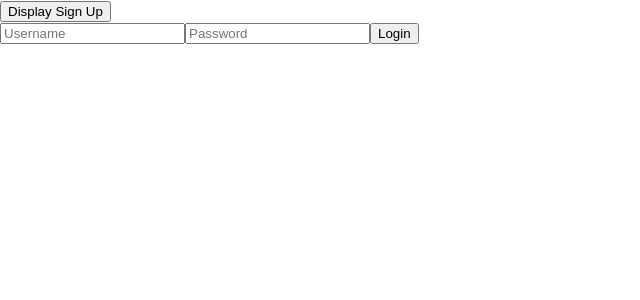
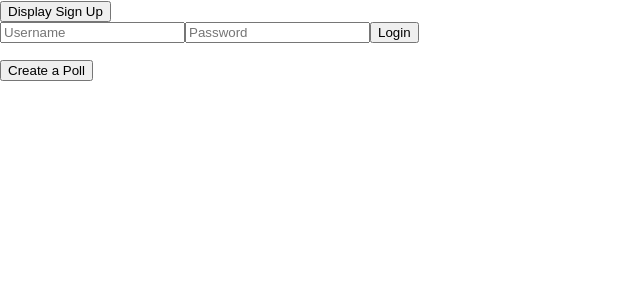
Before and after one commit to DrewButzel/Poll-Site, a React (Create React App) app in the folder my-react-app/: page / in a window 1280 px wide. Shown: the top 300 px of the page, without its empty margins (0-640 px from the left). Built offline with nearby package versions, Linux system fonts and the light colour scheme.

Commit message:
front end poll create

```diff
--- a/my-react-app/src/App.js
+++ b/my-react-app/src/App.js
@@ -3,11 +3,14 @@ import React, { useState } from 'react';
 import axios from 'axios';
 import Login from './Login';
 import SignUp from './SignUp';
+import CPoll from './CPoll';
+import './App.css'
 // import Poll from './Poll';
 
 function App() {
   const [displayLogin,setDisplayLogin] = useState(true);
   const [loggedIn,setLoggedIn]=useState(false);
+  const [cPoll,setCPoll]=useState(false);
   const [username,setUsername]=useState();
 
   const loginRequest = async (username,password) => {
@@ -64,8 +67,24 @@ function App() {
       </>);
   }
   let o = ["opt1","opt2","opt3"]
+  function DCPoll() {
+    return (
+      <>
+      <button onClick={() => {setCPoll(false);}}>Hide Create a Poll</button>
+      <CPoll username={username}/>
+      </>
+    );
+  }
+  function CrPoll() {
+    return (
+      <>
+      <button onClick={() => {setCPoll(true);}}>Create a Poll</button>
+      </>
+    );
+  }
   return (<>
         {loggedIn ? <LoggedIn/> : <Credentials/>}
+        {cPoll ? <DCPoll/> : <CrPoll/>}
         {/* <Poll question="Test Q" options={o} pollID={1} username = {username}/> */}
       </>
   );
--- /dev/null
+++ b/my-react-app/src/CPoll.css
@@ -0,0 +1,5 @@
+#create_poll {
+    display: flex;
+    flex-direction: column;
+    width: 15vw;
+}
--- a/my-react-app/src/CPoll.js
+++ b/my-react-app/src/CPoll.js
@@ -1,5 +1,6 @@
 import React, { useState } from 'react';
-
+import axios from 'axios';
+import './CPoll.css'
 function CPoll({username}) {
   const [question,setQuestion]=useState();
   const [options,setOptions]=useState(Array(5).fill(null));
@@ -32,7 +33,7 @@ function CPoll({username}) {
 
   return (<>
       <h2>Input the question you want to ask</h2>
-      <form id="login" onSubmit={handleSubmit}>
+      <form id="create_poll" onSubmit={handleSubmit}>
         <input type="text" value={question} onChange={(e)=>{setQuestion(e.target.value)}} id="question" placeholder='Question'/>
         <h3>What options do you want?</h3>
         <input type='text' value={options[0]} onChange={(e)=>updateOption(0,e.target.value)} placeholder='Option 1'/>
--- a/my-react-app/src/Login.js
+++ b/my-react-app/src/Login.js
@@ -1,4 +1,5 @@
 import React, { useState } from 'react';
+import './Login.css'
 
 function Login({loginRequest}) {
   const [username,setUsername]=useState("");
```
